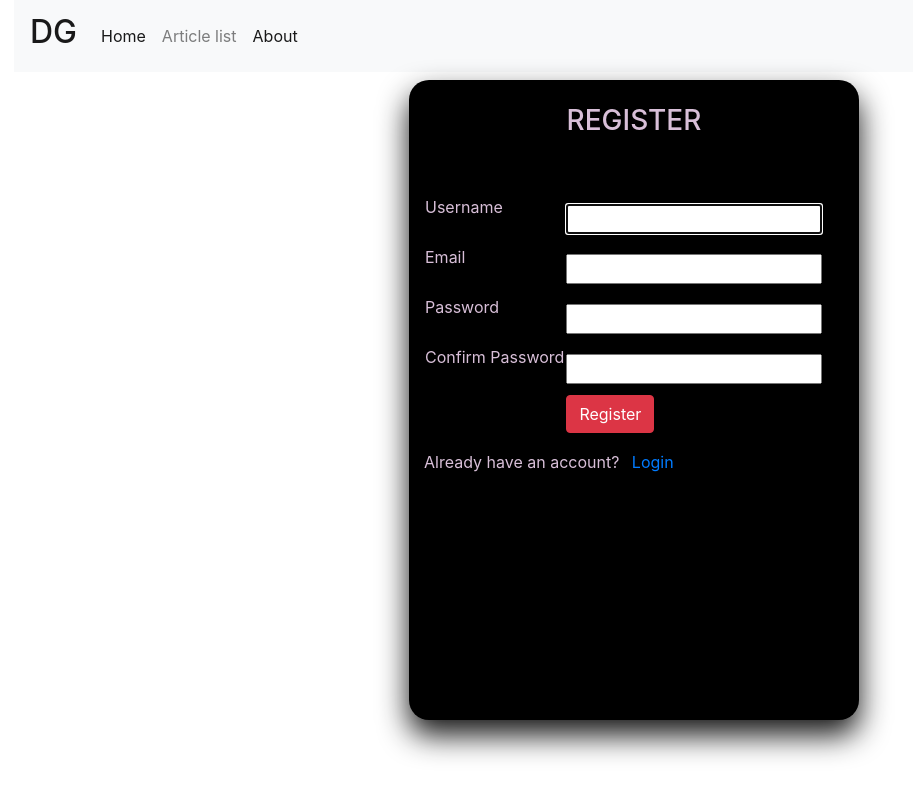
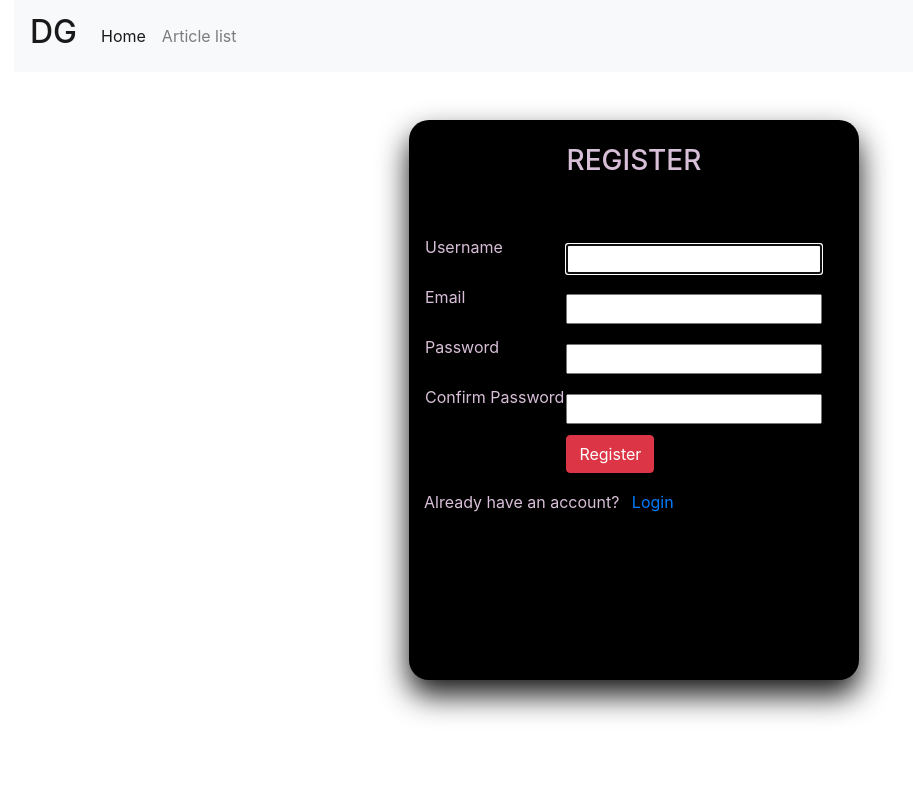
Before and after one commit to deepadeepu/articles, a Django app: a page that uses templates/navbar2.html in a window 1280 px wide. Shown: the whole page, without its empty margins (6-919 px from the left). Run offline with Django 3.2, Linux system fonts and the light colour scheme; some libraries are stand-ins or nearby versions.

Commit message:
all changes

```diff
--- a/dashboard/templates/dashboard/register.html
+++ b/dashboard/templates/dashboard/register.html
@@ -15,7 +15,7 @@
 }
 #loginform {
 
-    height: 80%;
+    height: 70%;
     width: 450px;
     box-shadow: 0px 15px 30px rgb(22, 22, 22);
     top: 50%;
@@ -45,8 +45,9 @@
 </head>
 
 <body style="background-color: black;color:gold;">
+    <br>
+<div class="row" style="background-color: black;">
 
-<div class="row" style="background-color: black;">
   <div class="col-sm" id="loginform">
     <br>
     <h3 style='text-align:center;'>REGISTER</h3> <br> <br>
--- a/templates/navbar2.html
+++ b/templates/navbar2.html
@@ -59,10 +59,7 @@
         <span class ="hello-msg" > Hello,{{ request.user }}</span>
 
         <a class="nav-link" href="{% url 'logout'%}">log out</a>
-  {%else%}
-        <li class="nav-item active">
-          <a class="nav-link" href="{% url 'about' %}">About </a>
-        </li>
+
 
   {% endif %}
 
```
